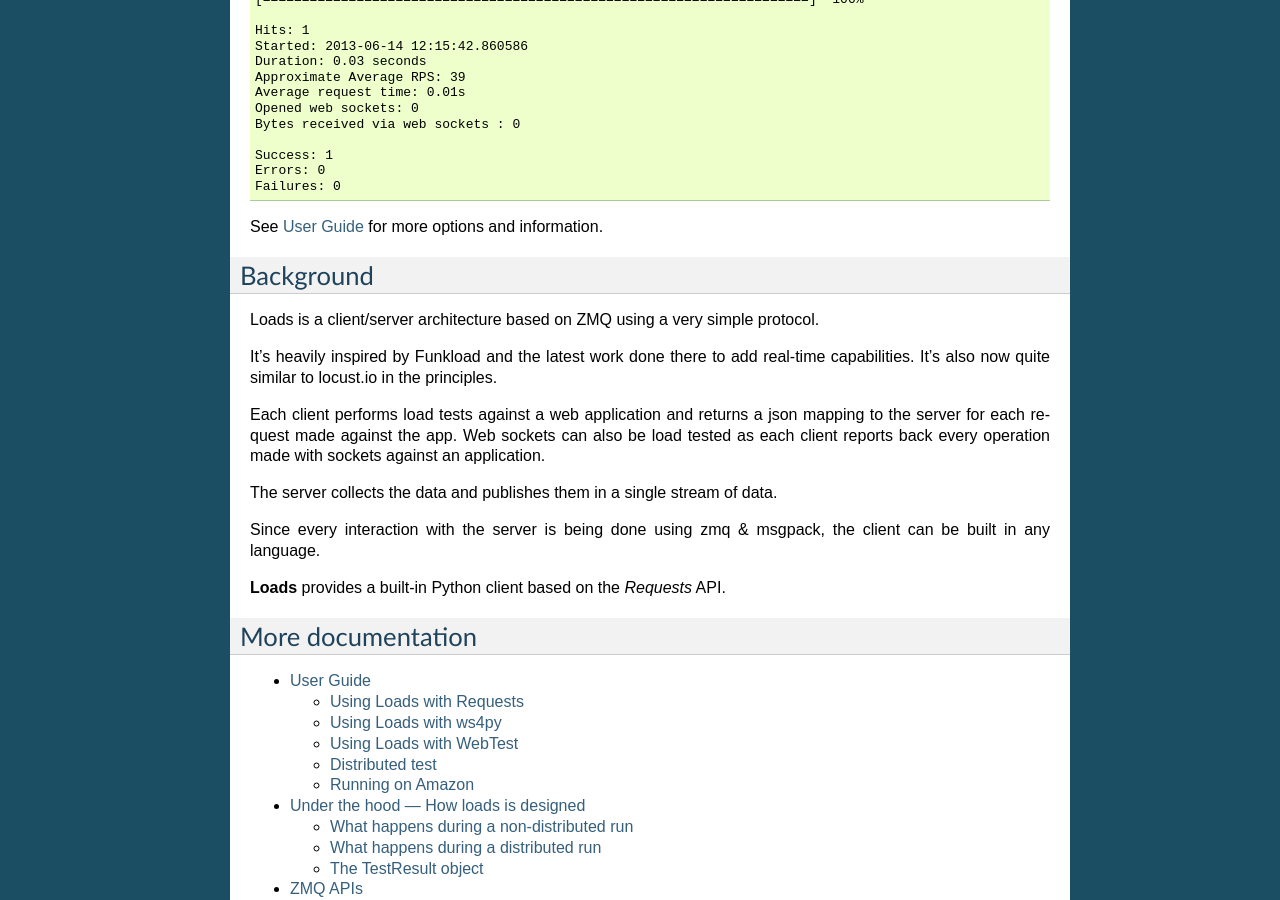
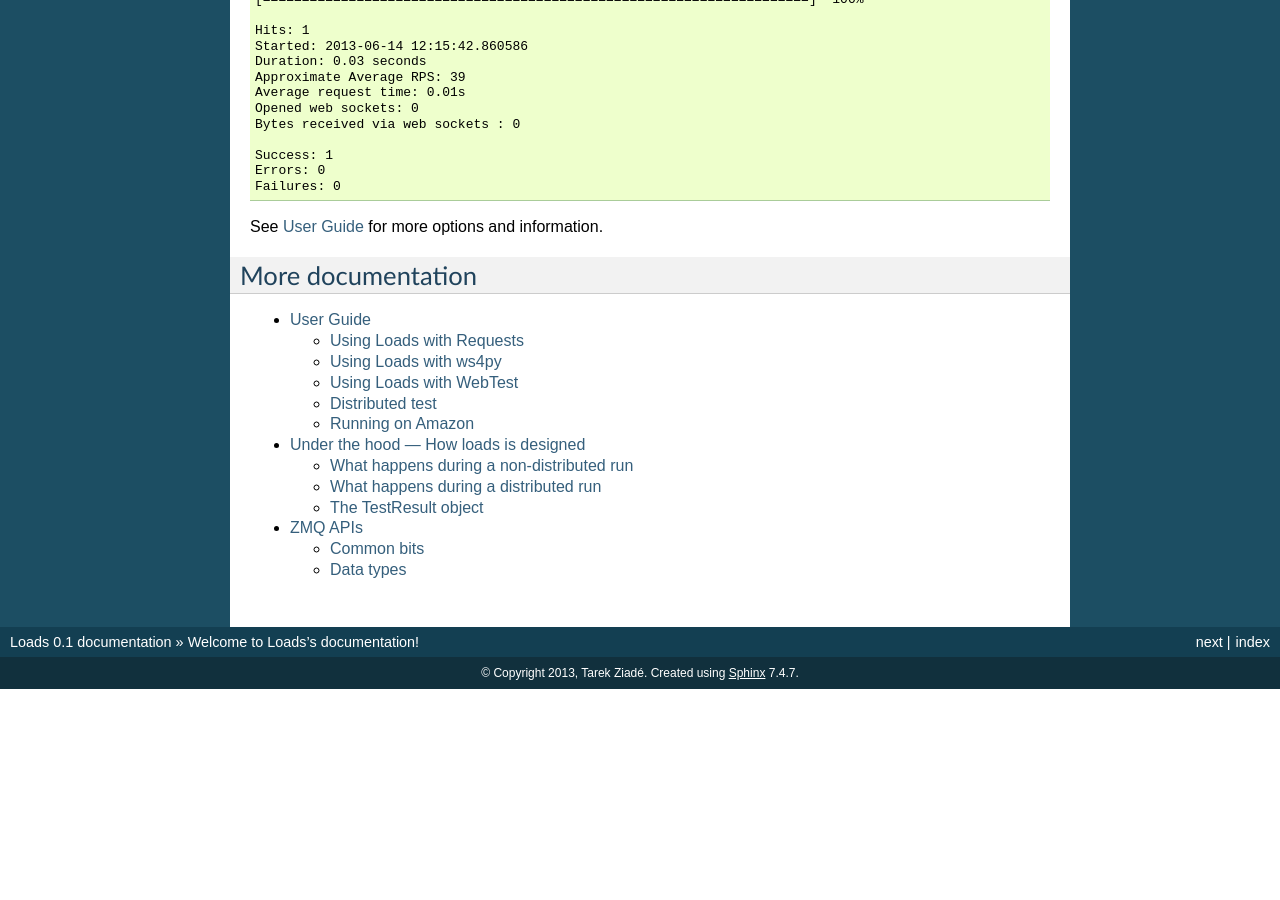
Before and after one commit to mozilla-services/loads, a Sphinx documentation site: the page built from docs/source/index.rst, in a window 1280 px wide and 900 px high, scrolled down 596 px. Built offline with Sphinx 7.4.7, drawn with Linux system fonts in a browser that asks for light colours; after the commit the page ends 1285 px from its top, so only the background shows below that.

Commit message:
removed useless background section

```diff
--- a/docs/source/index.rst
+++ b/docs/source/index.rst
@@ -17,7 +17,6 @@
 **Loads** works like Funkload: load tests are classical
 Python unit tests that are calling the server(s) to tests
 and a command line use them to run the actual load.
-
 
 Instead of providing its own API to call the server to
 test, **Loads** offers an integration with 3 existing
@@ -53,31 +52,6 @@
 
 See :ref:`guide` for more options and information.
 
-Background
-----------
-
-Loads is a client/server architecture based on ZMQ using a very
-simple protocol.
-
-It's heavily inspired by Funkload and the latest work
-done there to add real-time capabilities. It's also now
-quite similar to locust.io in the principles.
-
-Each client performs load tests against a web application
-and returns a json mapping to the server for each request made
-against the app. Web sockets can also be load tested as
-each client reports back every operation made with sockets
-against an application.
-
-The server collects the data and publishes them in a single
-stream of data.
-
-Since every interaction with the server is being done using
-zmq & msgpack, the client can be built in any language.
-
-**Loads** provides a built-in Python client based on the
-*Requests* API.
-
 
 More documentation
 ------------------
```
